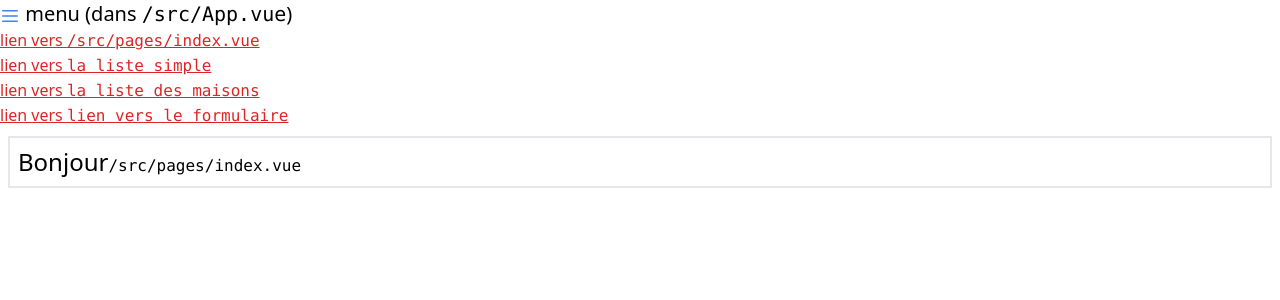
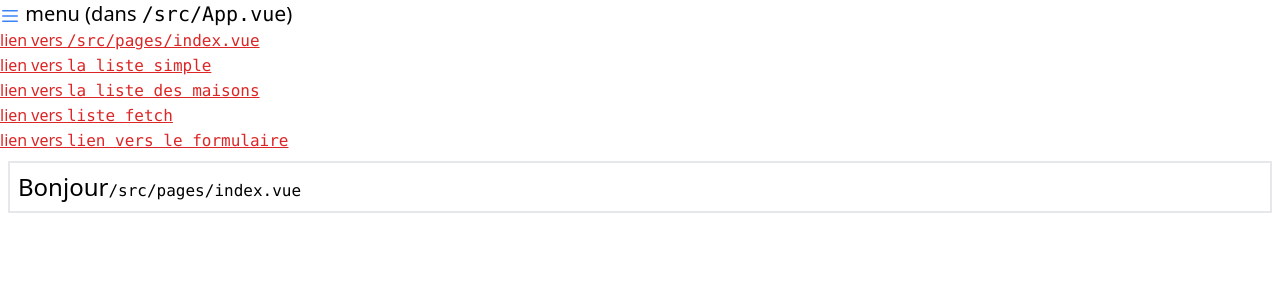
Before and after one commit to FabioGafforelli/vue3_tp01, a Vue app: page / in a window 1280 px wide. Shown: the top 300 px of the page. Built offline with nearby package versions, Linux system fonts and the light colour scheme; what @formkit/vue would draw is missing.

Commit message:
création liste fetch et ajout d'une nouvelle image maison

```diff
--- a/src/App.vue
+++ b/src/App.vue
@@ -22,6 +22,12 @@
           lien vers
           <code class="font-mono">la liste des maisons</code>
         </router-link>
+        <li>
+          <router-link class="text-red-600 underline" to="/listeFetch">
+          lien vers
+          <code class="font-mono">liste fetch</code>
+        </router-link>
+        </li>
       </li>
       <li>
         <router-link class="text-red-600 underline" to="/edit/new">
--- a/src/assets/maisons.json
+++ b/src/assets/maisons.json
@@ -8,7 +8,7 @@
     {
         "nom": "Maison 2",
         "price": "3000",
-        "image": "/public/maison1.jpg",
+        "image": "/public/maison2.jpg",
         "nbrSDB": "5"
     }
 ]
--- /dev/null
+++ b/src/pages/listeFetch.vue
@@ -0,0 +1,14 @@
+<script setup lang="ts">
+    import Card from "../components/Card.vue";
+
+    const res = await fetch("/maisons.json")
+const maisons = await res.json()
+</script>
+
+<template>
+    <div class="p-2">
+        <h1 class="text-2xl">Liste fetch</h1>
+        <Card v-for="maison in maisons" :key="maisons.nom" v-bind="maison"/>
+            <!--<card class="w-1/2" v-bind="maisons"/>-->
+    </div>
+</template>
```
Also changed, not shown: public/maison2.jpg (added).
